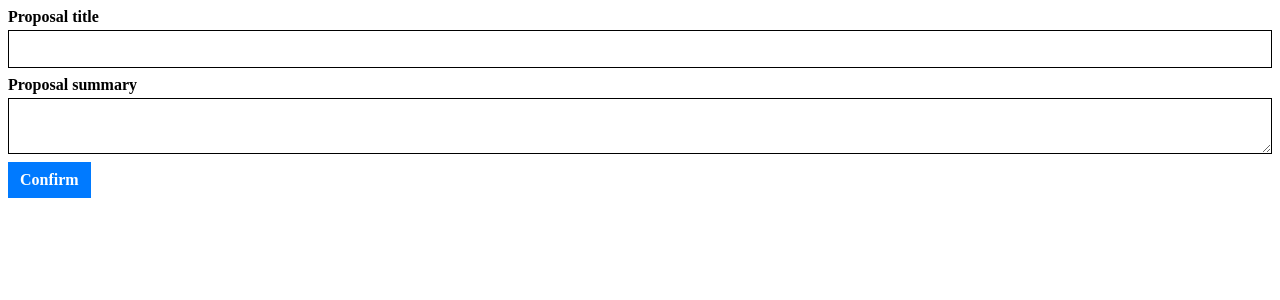
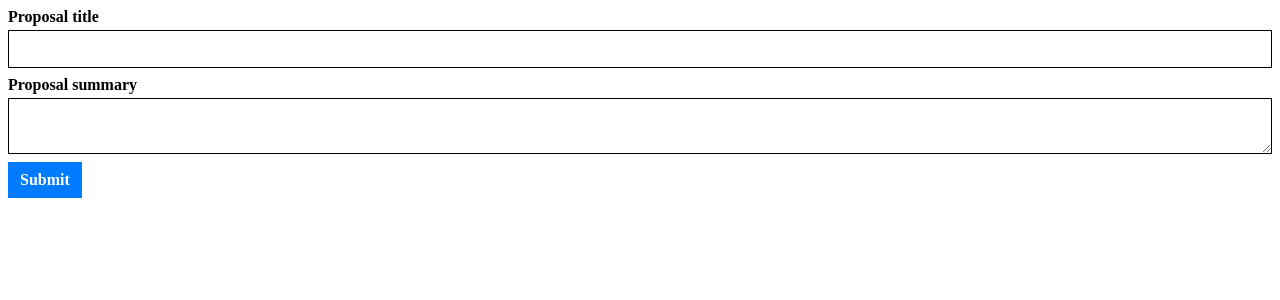
Before and after one commit to justtoconfirm/picos-frontend-challenge, a React (Create React App) app: page / in a window 1280 px wide. Shown: the top 300 px of the page. Built offline with nearby package versions, Linux system fonts and the light colour scheme.

Commit message:
ProposalForm component created to allow form to be reusable

```diff
--- a/src/App.js
+++ b/src/App.js
@@ -1,10 +1,7 @@
 import React from "react";
+import ProposalForm from "./components/ProposalForm/ProposalForm";
+
 import "./App.css";
-
-import TextField from "./components/TextField/TextField";
-import TextArea from "./components/TextArea/TextArea";
-import Dropdown from "./components/Dropdown/Dropdown";
-import Button from "./components/Button/Button";
 
 const App = () => {
 	return (
@@ -12,9 +9,7 @@ const App = () => {
 		<>
 			<main role="main">
 
-				<TextField label="Proposal title" name="proposalTitle" />
-				<TextArea label="Proposal summary" name="proposalSummary" />
-				<Button>Confirm</Button>
+				<ProposalForm />
 
 			</main>
 		</>
--- a/src/components/Button/Button.js
+++ b/src/components/Button/Button.js
@@ -1,4 +1,5 @@
 import React from "react";
+
 import "./Button.css";
 
 const Button = props => {
--- a/src/components/Dropdown/Dropdown.js
+++ b/src/components/Dropdown/Dropdown.js
@@ -1,6 +1,6 @@
+import React, { useCallback } from "react";
+
 import "./Dropdown.css";
-
-import React, { useCallback } from "react";
 
 const Dropdown = ({
   label,
--- /dev/null
+++ b/src/components/ProposalForm/ProposalForm.js
@@ -0,0 +1,28 @@
+import React from "react";
+import TextField from "./../TextField/TextField";
+import TextArea from "./../TextArea/TextArea";
+import Button from "./../Button/Button";
+
+import "./ProposalForm.css";
+
+const ProposalForm = () => {
+	return (
+
+		<>
+			<TextField
+				label="Proposal title"
+				name="proposalTitle"
+			/>
+
+			<TextArea
+				label="Proposal summary"
+				name="proposalSummary"
+			/>
+
+			<Button>Submit</Button>
+		</>
+
+	);
+};
+
+export default ProposalForm;
--- a/src/components/TextArea/TextArea.js
+++ b/src/components/TextArea/TextArea.js
@@ -1,6 +1,6 @@
+import React, { useCallback } from "react";
+
 import "./TextArea.css";
-
-import React, { useCallback } from "react";
 
 const TextArea = ({
   label,
--- a/src/components/TextField/TextField.js
+++ b/src/components/TextField/TextField.js
@@ -1,6 +1,6 @@
+import React, { useCallback } from "react";
+
 import "./TextField.css";
-
-import React, { useCallback } from "react";
 
 const TextField = ({
   label,
```
Also changed, not shown: src/components/ProposalForm/ProposalForm.css (added).
